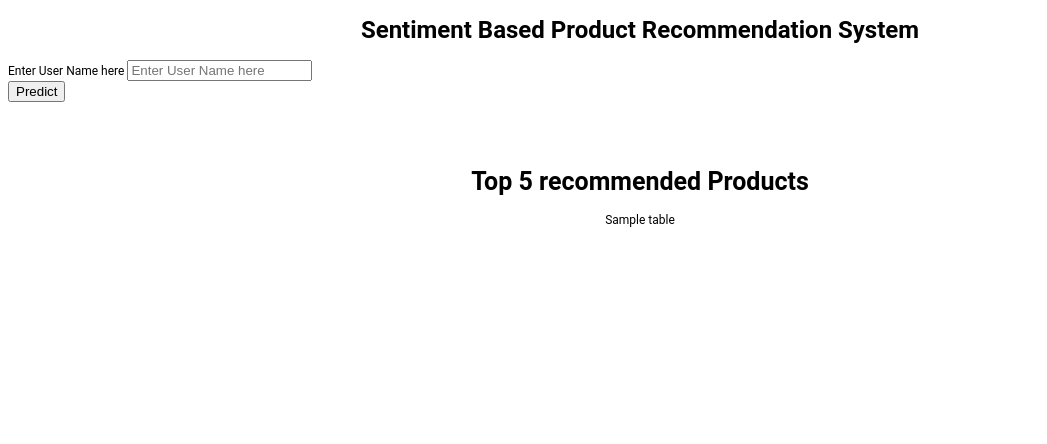
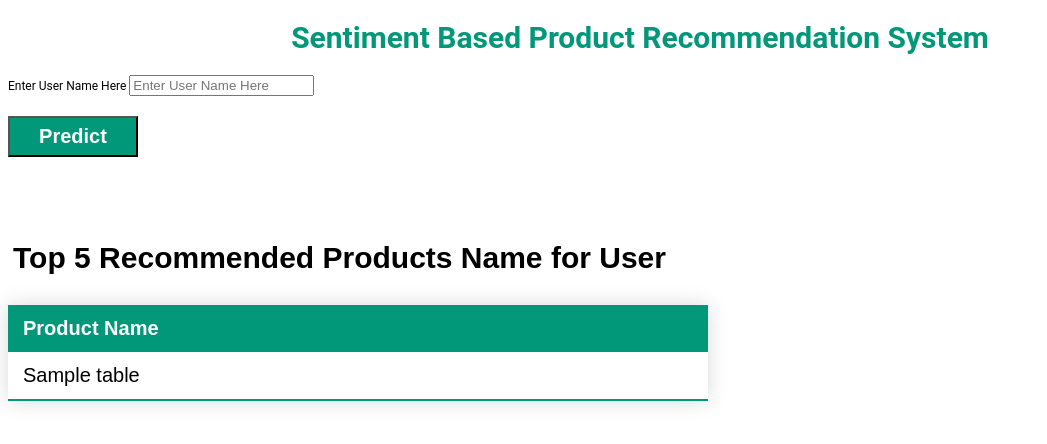
Before and after one commit to katiyarshashank/SentimentBasedProductRecommendation, a Flask app: template templates/index.html in a window 1280 px wide. Shown: the top 444 px of the page, without its empty margins (0-1047 px from the left). Run offline with Flask 2, Linux system fonts and the light colour scheme; the template is opened without the code that fills it: most values are stand-ins (such as "Sample title", 1, 10 or a date in 2020); parts of the project's set-up code (start-up, migrations or seed data) failed here and were passed over.

Commit message:
Add files via upload

```diff
--- a/templates/index.html
+++ b/templates/index.html
@@ -1,30 +1,83 @@
 <!DOCTYPE html>
 <html style="font-size: 12px;font-family: Roboto, Arial, sans-serif;" lang="en">
-
     <head>
         <meta charset="UTF-8" />
         <title>ML Sentiment Based Product Recommendation System API</title>
+        <style>
+            .header{
+                margin: 25px 0;
+                font-size: 30px;
+                font-family: sans-serif;
+                min-width: 400px;
+                padding: 5px 5px 5px 5px;
+            }
+            .button{
+                margin: 20px 0;
+                font-size: 20px;
+                font-family: sans-serif;
+                background-color: #009879;
+                color: #ffffff;
+                text-align: center;
+                min-width: 130px;
+                padding: 7px 7px;
+                font-weight: 700;
+            }
+            .styled-table {
+                border-collapse: collapse;
+                margin: 25px 0;
+                font-size: 20px;
+                font-family: sans-serif;
+                min-width: 700px;
+                box-shadow: 0 0 20px rgba(0, 0, 0, 0.15);
+                padding: 5px 5px 5px 5px;
+            }
+            .styled-table thead tr {
+                background-color: #009879;
+                color: #ffffff;
+                text-align: left;
+                min-width: 700px;
+                padding: 5px 5px 5px 5px;
+            }
+            .styled-table thead tr {
+                background-color: #009879;
+                color: #ffffff;
+                text-align: left;
+            }
+            .styled-table th,
+            .styled-table td { padding: 12px 15px;}
+            .styled-table tbody tr { border-bottom: 1px solid #dddddd;}
+            .styled-table tbody tr:nth-of-type(even) { background-color: #f3f3f3;}
+            .styled-table tbody tr:last-of-type { border-bottom: 2px solid #009879;}
+        </style>
     </head>
-
     <body>
         <div>
-            <h1 align="center">Sentiment Based Product Recommendation System</h1>
-
+            <h1 style="color:#009879;font-size:30px;"align="center">Sentiment Based Product Recommendation System</h1>
             <form action="{{ url_for('predict')}}"method="post">
-                <label>Enter User Name here </label>
-                <input id="username" placeholder="Enter User Name here" name="username" >
+                <label>Enter User Name Here </label>
+                <input id="username" placeholder="Enter User Name Here" name="username" >
                 <br />
-                <button type="submit">Predict</button>
+                <button type="submit" class="button"> Predict </button>
             </form>
 
-            <br />
             <p><h1 style="color:#FF0000;font-size:30px;">{{ message }}</h1></p>
             <br />
-            <div align="center">
-                <h1 style="font-size:25px;">Top 5 recommended Products</h1>
-                {% for table in tables %}
-                {{table|safe}}
-                {% endfor %}
+            <div>
+               <h1 class="header">Top 5 Recommended Products Name for User</h1>
+               <table class="styled-table">
+                  <thead>
+                     <tr>
+                        <th>Product Name</th>
+                     </tr>
+                  </thead>
+                  <tbody>
+                    {% for table in tables %}
+                     <tr>
+                        <td>{{table}}</td>
+                     </tr>
+                    {% endfor %}
+                  </tbody>
+               </table>
             </div>
         </div>
     </body>
```
